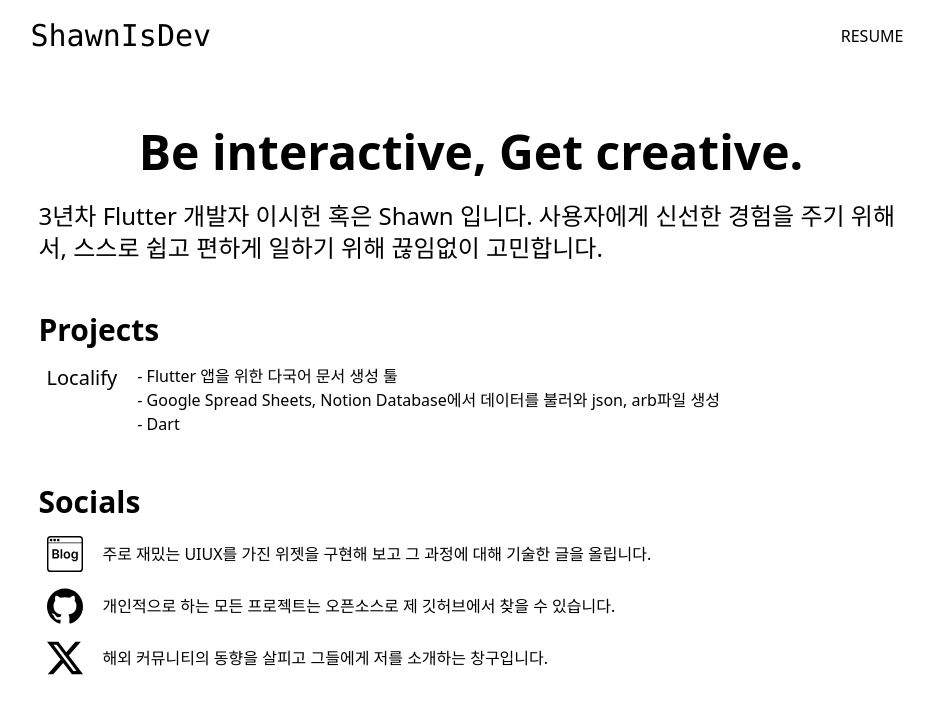
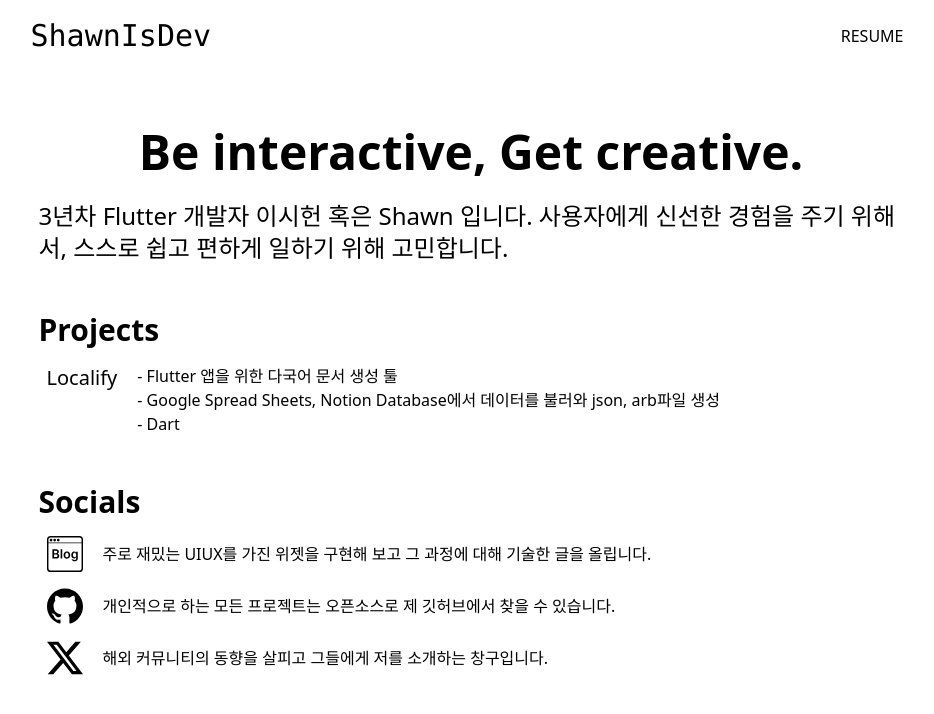
Before and after one commit to shawn-flunge/siheon.com, a Next.js app in the folder next/: page / in a window 1280 px wide. Shown: the top 714 px of the page, without its empty margins (169-1103 px from the left). Built offline with nearby package versions, Linux system fonts and the light colour scheme.

Commit message:
문장 수정

```diff
--- a/next/pages/index.tsx
+++ b/next/pages/index.tsx
@@ -16,7 +16,7 @@ export default function Home2({ latest }: { latest: FrontMatter[] }){
         </div>
 
         <div className="mb-12 text-xl font-medium lg:text-2xl">
-            3년차 Flutter 개발자 이시헌 혹은 Shawn 입니다. 사용자에게 신선한 경험을 주기 위해서, 스스로 쉽고 편하게 일하기 위해 끊임없이 고민합니다.
+            3년차 Flutter 개발자 이시헌 혹은 Shawn 입니다. 사용자에게 신선한 경험을 주기 위해서, 스스로 쉽고 편하게 일하기 위해 고민합니다.
         </div>
 
         <div className="mb-4 text-2xl font-semibold lg:text-3xl">
```
